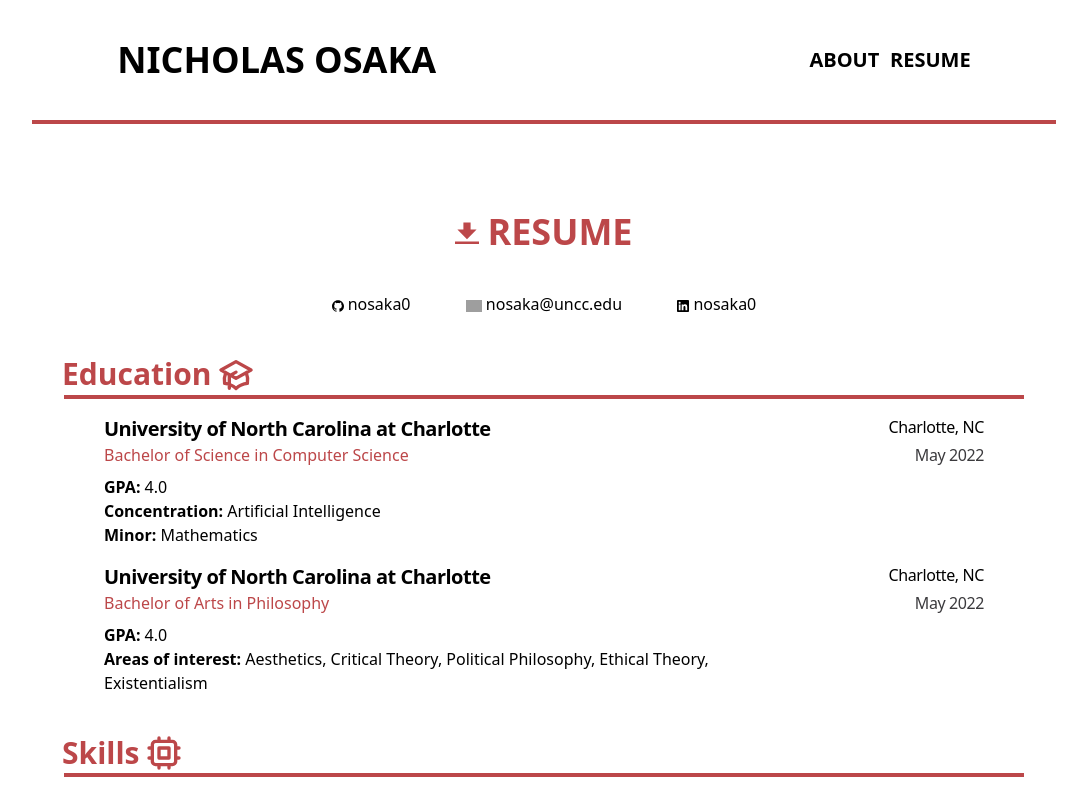
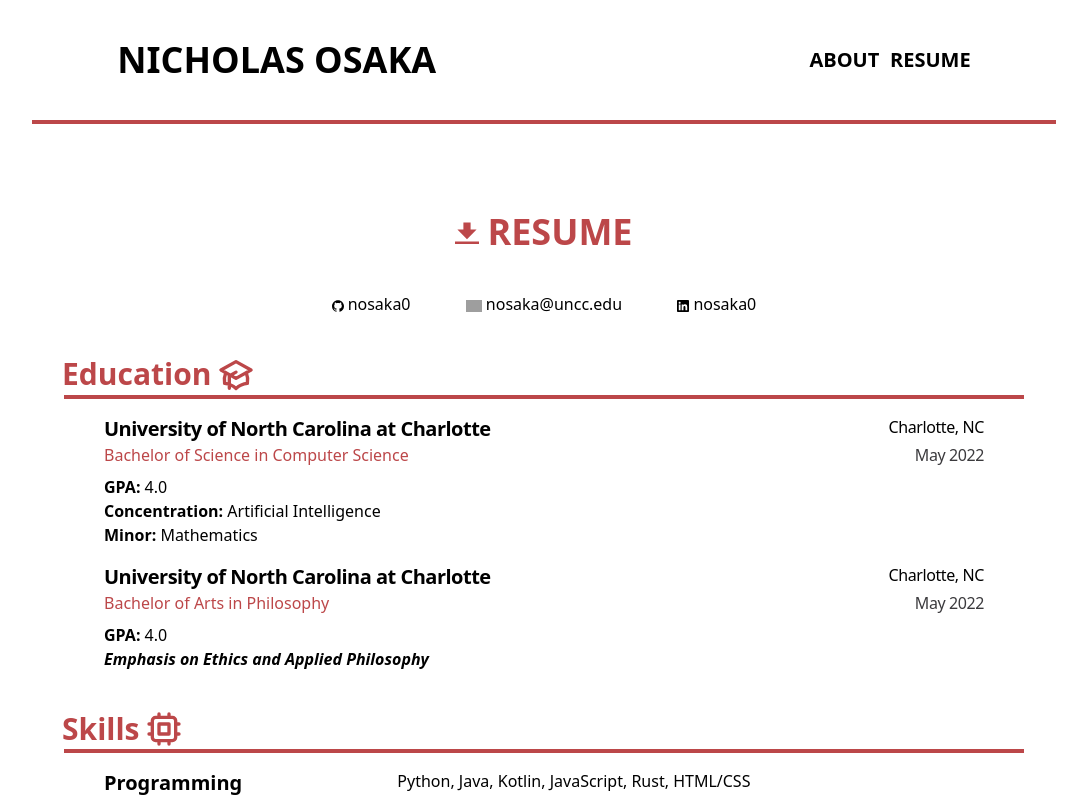
Before and after one commit to nicholasosaka/nosaka.xyz, a Next.js app in the folder web/: page /resume in a window 1280 px wide. Shown: the top 797 px of the page, without its empty margins (96-1183 px from the left). Built offline with nearby package versions, Linux system fonts and the light colour scheme; grey boxes are pictures that could not be loaded; what @tailwindcss/typography would draw is missing.

Commit message:
Update education react component information

```diff
--- a/web/pages/resume.tsx
+++ b/web/pages/resume.tsx
@@ -54,7 +54,7 @@ export default function Resume() {
                         degreeType="Bachelor of Arts"
                         location="Charlotte, NC"
                         graduation="May 2022"
-                        info={["GPA: 4.0", "Areas of interest: Aesthetics, Critical Theory, Political Philosophy, Ethical Theory, Existentialism"]}
+                        info={["GPA: 4.0", "Emphasis on Ethics and Applied Philosophy"]}
                     />
                 </div>
 
```
